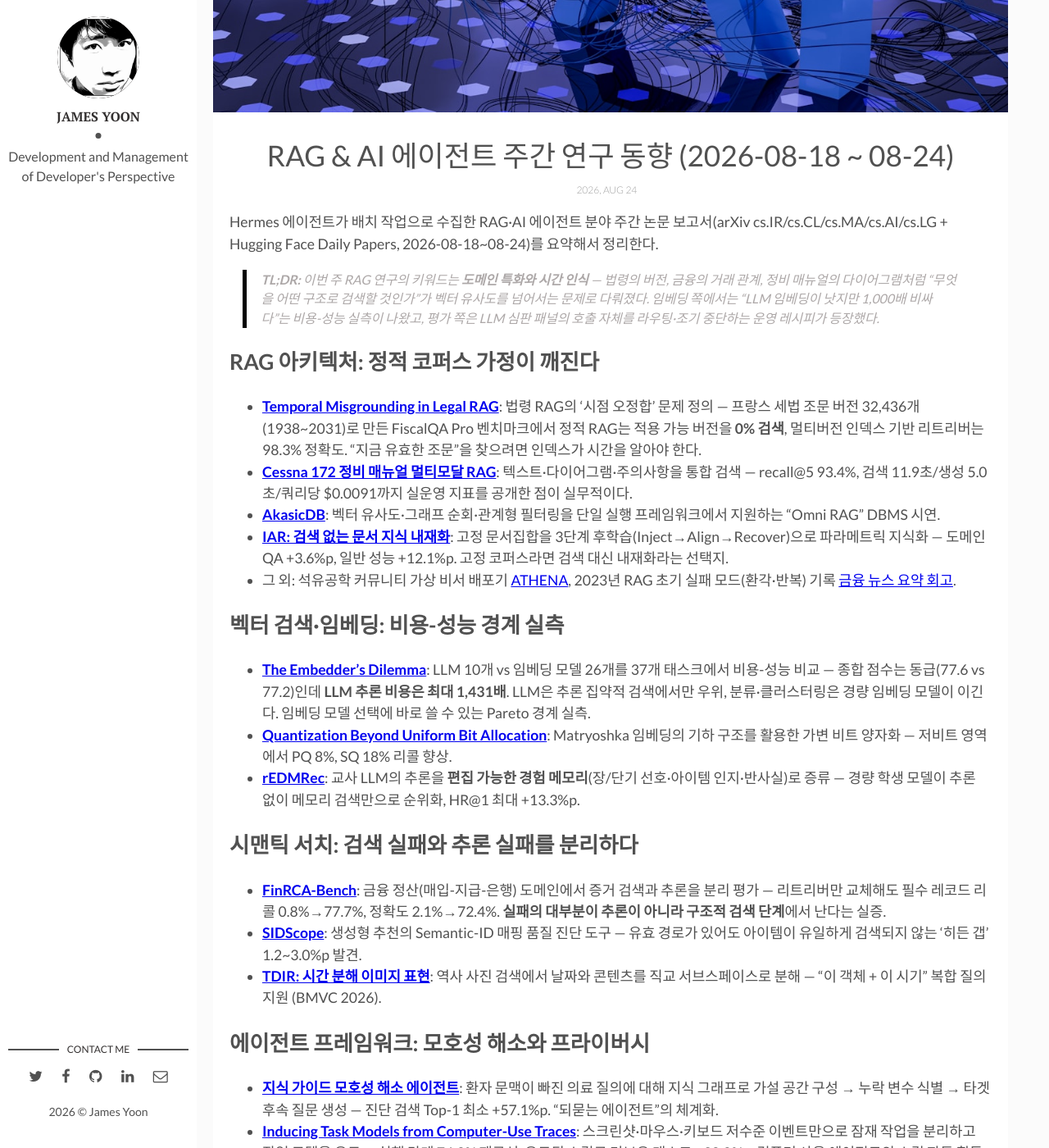
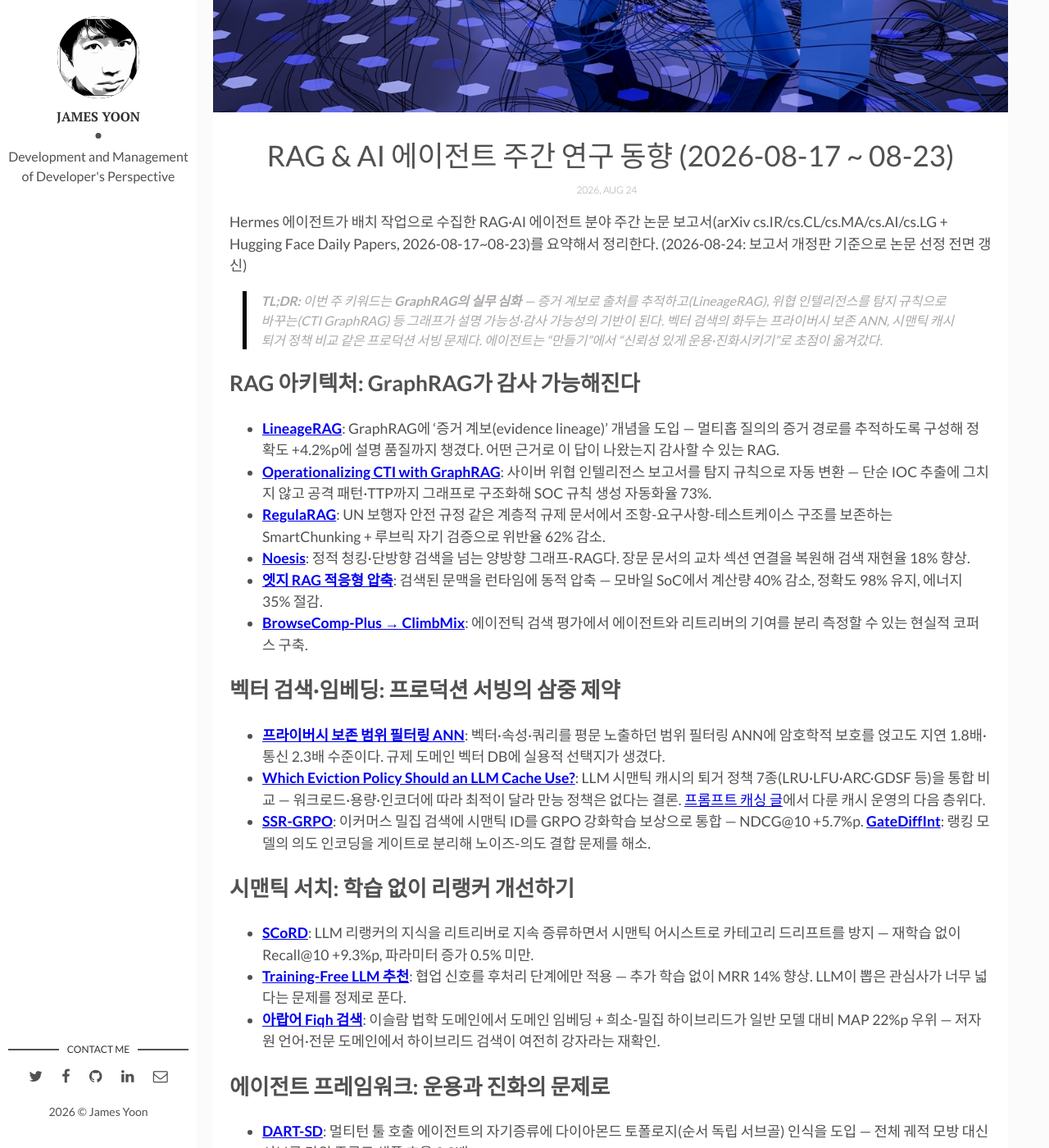
Before and after one commit to butteryoon/butteryoon.github.io, a Jekyll site: the page built from _posts/2026-08-24-rag_agent_weekly.md, in a window 1280 px wide and 1400 px high, scrolled down 383 px. Shown: the whole window at 82% size. Built offline with Jekyll 4.4.1, drawn with Linux system fonts in a browser that asks for light colours; comment, search, counter and statistics services are not loaded; some of the changed text lies outside the part shown.

Commit message:
주간 글을 개정 보고서 기준으로 갱신 + humanize-korean 윤문 적용

```diff
--- a/_posts/2026-08-24-rag_agent_weekly.md
+++ b/_posts/2026-08-24-rag_agent_weekly.md
@@ -1,69 +1,72 @@
 ---
 layout: post
 comments: true
-title: "RAG & AI 에이전트 주간 연구 동향 (2026-08-18 ~ 08-24)"
+title: "RAG & AI 에이전트 주간 연구 동향 (2026-08-17 ~ 08-23)"
 description: "이번 주 arXiv에 올라온 RAG, 벡터 검색, 리랭킹, 에이전트 프레임워크·평가 분야 주요 논문 요약"
 img: ai_abstract_title.jpg
 date: 2026-08-24 00:05:00 +0900
-last_modified_at: 2026-08-24 00:05:00 +0900
+last_modified_at: 2026-08-24 01:25:00 +0900
 tags: [rag, ai agent, llm, vector database, reranking, arxiv, weekly] # add tag
 related: llm
 categories: dev
 ---
 
-Hermes 에이전트가 배치 작업으로 수집한 RAG·AI 에이전트 분야 주간 논문 보고서(arXiv cs.IR/cs.CL/cs.MA/cs.AI/cs.LG + Hugging Face Daily Papers, 2026-08-18~08-24)를 요약해서 정리한다.
+Hermes 에이전트가 배치 작업으로 수집한 RAG·AI 에이전트 분야 주간 논문 보고서(arXiv cs.IR/cs.CL/cs.MA/cs.AI/cs.LG + Hugging Face Daily Papers, 2026-08-17~08-23)를 요약해서 정리한다. (2026-08-24: 보고서 개정판 기준으로 논문 선정 전면 갱신)
 
 <!--more-->
 
-> **TL;DR:** 이번 주 RAG 연구의 키워드는 **도메인 특화와 시간 인식** — 법령의 버전, 금융의 거래 관계, 정비 매뉴얼의 다이어그램처럼 "무엇을 어떤 구조로 검색할 것인가"가 벡터 유사도를 넘어서는 문제로 다뤄졌다. 임베딩 쪽에서는 "LLM 임베딩이 낫지만 1,000배 비싸다"는 비용-성능 실측이 나왔고, 평가 쪽은 LLM 심판 패널의 호출 자체를 라우팅·조기 중단하는 운영 레시피가 등장했다.
+> **TL;DR:** 이번 주 키워드는 **GraphRAG의 실무 심화** — 증거 계보로 출처를 추적하고(LineageRAG), 위협 인텔리전스를 탐지 규칙으로 바꾸는(CTI GraphRAG) 등 그래프가 설명 가능성·감사 가능성의 기반이 된다. 벡터 검색의 화두는 프라이버시 보존 ANN, 시맨틱 캐시 퇴거 정책 비교 같은 프로덕션 서빙 문제다. 에이전트는 "만들기"에서 "신뢰성 있게 운용·진화시키기"로 초점이 옮겨갔다.
 
-## RAG 아키텍처: 정적 코퍼스 가정이 깨진다
+## RAG 아키텍처: GraphRAG가 감사 가능해진다
 
-- **[Temporal Misgrounding in Legal RAG](https://arxiv.org/abs/2608.09393)**: 법령 RAG의 '시점 오정합' 문제 정의 — 프랑스 세법 조문 버전 32,436개(1938~2031)로 만든 FiscalQA Pro 벤치마크에서 정적 RAG는 적용 가능 버전을 **0% 검색**, 멀티버전 인덱스 기반 리트리버는 98.3% 정확도. "지금 유효한 조문"을 찾으려면 인덱스가 시간을 알아야 한다.
-- **[Cessna 172 정비 매뉴얼 멀티모달 RAG](https://arxiv.org/abs/2608.18465)**: 텍스트·다이어그램·주의사항을 통합 검색 — recall@5 93.4%, 검색 11.9초/생성 5.0초/쿼리당 $0.0091까지 실운영 지표를 공개한 점이 실무적이다.
-- **[AkasicDB](https://arxiv.org/abs/2608.09214)**: 벡터 유사도·그래프 순회·관계형 필터링을 단일 실행 프레임워크에서 지원하는 "Omni RAG" DBMS 시연.
-- **[IAR: 검색 없는 문서 지식 내재화](https://arxiv.org/abs/2608.20281)**: 고정 문서집합을 3단계 후학습(Inject→Align→Recover)으로 파라메트릭 지식화 — 도메인 QA +3.6%p, 일반 성능 +12.1%p. 고정 코퍼스라면 검색 대신 내재화라는 선택지.
-- 그 외: 석유공학 커뮤니티 가상 비서 배포기 [ATHENA](https://arxiv.org/abs/2608.19199), 2023년 RAG 초기 실패 모드(환각·반복) 기록 [금융 뉴스 요약 회고](https://arxiv.org/abs/2608.19526).
+- **[LineageRAG](https://arxiv.org/abs/2608.16004)**: GraphRAG에 '증거 계보(evidence lineage)' 개념을 도입 — 멀티홉 질의의 증거 경로를 추적하도록 구성해 정확도 +4.2%p에 설명 품질까지 챙겼다. 어떤 근거로 이 답이 나왔는지 감사할 수 있는 RAG.
+- **[Operationalizing CTI with GraphRAG](https://arxiv.org/abs/2608.13050)**: 사이버 위협 인텔리전스 보고서를 탐지 규칙으로 자동 변환 — 단순 IOC 추출에 그치지 않고 공격 패턴·TTP까지 그래프로 구조화해 SOC 규칙 생성 자동화율 73%.
+- **[RegulaRAG](https://arxiv.org/abs/2608.16394)**: UN 보행자 안전 규정 같은 계층적 규제 문서에서 조항-요구사항-테스트케이스 구조를 보존하는 SmartChunking + 루브릭 자기 검증으로 위반율 62% 감소.
+- **[Noesis](https://arxiv.org/abs/2608.15919)**: 정적 청킹·단방향 검색을 넘는 양방향 그래프-RAG다. 장문 문서의 교차 섹션 연결을 복원해 검색 재현율 18% 향상.
+- **[엣지 RAG 적응형 압축](https://arxiv.org/abs/2608.19535)**: 검색된 문맥을 런타임에 동적 압축 — 모바일 SoC에서 계산량 40% 감소, 정확도 98% 유지, 에너지 35% 절감.
+- **[BrowseComp-Plus → ClimbMix](https://arxiv.org/abs/2608.20317)**: 에이전틱 검색 평가에서 에이전트와 리트리버의 기여를 분리 측정할 수 있는 현실적 코퍼스 구축.
 
-## 벡터 검색·임베딩: 비용-성능 경계 실측
+## 벡터 검색·임베딩: 프로덕션 서빙의 삼중 제약
 
-- **[The Embedder's Dilemma](https://arxiv.org/abs/2608.12875)**: LLM 10개 vs 임베딩 모델 26개를 37개 태스크에서 비용-성능 비교 — 종합 점수는 동급(77.6 vs 77.2)인데 **LLM 추론 비용은 최대 1,431배**. LLM은 추론 집약적 검색에서만 우위, 분류·클러스터링은 경량 임베딩 모델이 이긴다. 임베딩 모델 선택에 바로 쓸 수 있는 Pareto 경계 실측.
-- **[Quantization Beyond Uniform Bit Allocation](https://arxiv.org/abs/2608.19388)**: Matryoshka 임베딩의 기하 구조를 활용한 가변 비트 양자화 — 저비트 영역에서 PQ 8%, SQ 18% 리콜 향상.
-- **[rEDMRec](https://arxiv.org/abs/2608.18952)**: 교사 LLM의 추론을 **편집 가능한 경험 메모리**(장/단기 선호·아이템 인지·반사실)로 증류 — 경량 학생 모델이 추론 없이 메모리 검색만으로 순위화, HR@1 최대 +13.3%p.
+- **[프라이버시 보존 범위 필터링 ANN](https://arxiv.org/abs/2608.16488)**: 벡터·속성·쿼리를 평문 노출하던 범위 필터링 ANN에 암호학적 보호를 얹고도 지연 1.8배·통신 2.3배 수준이다. 규제 도메인 벡터 DB에 실용적 선택지가 생겼다.
+- **[Which Eviction Policy Should an LLM Cache Use?](https://arxiv.org/abs/2608.20280)**: LLM 시맨틱 캐시의 퇴거 정책 7종(LRU·LFU·ARC·GDSF 등)을 통합 비교 — 워크로드·용량·인코더에 따라 최적이 달라 만능 정책은 없다는 결론. [프롬프트 캐싱 글]({{site.baseurl}}/dev/2026/08/05/prompt-caching-guide.html)에서 다룬 캐시 운영의 다음 층위다.
+- **[SSR-GRPO](https://arxiv.org/abs/2608.19595)**: 이커머스 밀집 검색에 시맨틱 ID를 GRPO 강화학습 보상으로 통합 — NDCG@10 +5.7%p. **[GateDiffInt](https://arxiv.org/abs/2608.18764)**: 랭킹 모델의 의도 인코딩을 게이트로 분리해 노이즈-의도 결합 문제를 해소.
 
-## 시맨틱 서치: 검색 실패와 추론 실패를 분리하다
+## 시맨틱 서치: 학습 없이 리랭커 개선하기
 
-- **[FinRCA-Bench](https://arxiv.org/abs/2608.18534)**: 금융 정산(매입-지급-은행) 도메인에서 증거 검색과 추론을 분리 평가 — 리트리버만 교체해도 필수 레코드 리콜 0.8%→77.7%, 정확도 2.1%→72.4%. **실패의 대부분이 추론이 아니라 구조적 검색 단계**에서 난다는 실증.
-- **[SIDScope](https://arxiv.org/abs/2608.18779)**: 생성형 추천의 Semantic-ID 매핑 품질 진단 도구 — 유효 경로가 있어도 아이템이 유일하게 검색되지 않는 '히든 갭' 1.2~3.0%p 발견.
-- **[TDIR: 시간 분해 이미지 표현](https://arxiv.org/abs/2608.18694)**: 역사 사진 검색에서 날짜와 콘텐츠를 직교 서브스페이스로 분해 — "이 객체 + 이 시기" 복합 질의 지원 (BMVC 2026).
+- **[SCoRD](https://arxiv.org/abs/2608.19998)**: LLM 리랭커의 지식을 리트리버로 지속 증류하면서 시맨틱 어시스트로 카테고리 드리프트를 방지 — 재학습 없이 Recall@10 +9.3%p, 파라미터 증가 0.5% 미만.
+- **[Training-Free LLM 추천](https://arxiv.org/abs/2608.19665)**: 협업 신호를 후처리 단계에만 적용 — 추가 학습 없이 MRR 14% 향상. LLM이 뽑은 관심사가 너무 넓다는 문제를 정제로 푼다.
+- **[아랍어 Fiqh 검색](https://arxiv.org/abs/2608.20246)**: 이슬람 법학 도메인에서 도메인 임베딩 + 희소-밀집 하이브리드가 일반 모델 대비 MAP 22%p 우위 — 저자원 언어·전문 도메인에서 하이브리드 검색이 여전히 강자라는 재확인.
 
-## 에이전트 프레임워크: 모호성 해소와 프라이버시
+## 에이전트 프레임워크: 운용과 진화의 문제로
 
-- **[지식 가이드 모호성 해소 에이전트](https://arxiv.org/abs/2608.19875)**: 환자 문맥이 빠진 의료 질의에 대해 지식 그래프로 가설 공간 구성 → 누락 변수 식별 → 타겟 후속 질문 생성 — 진단 검색 Top-1 최소 +57.1%p. "되묻는 에이전트"의 체계화.
-- **[Inducing Task Models from Computer-Use Traces](https://arxiv.org/abs/2608.20319)**: 스크린샷·마우스·키보드 저수준 이벤트만으로 잠재 작업을 분리하고 작업 모델을 유도 — 실행 단계 74.9% 재구성, 유도된 스킬로 미보유 태스크 +30.0%p. 컴퓨터 사용 에이전트의 스킬 자동 획득 방향.
-- **[Multi-Agent AI Safety as an Institutional Design Problem](https://arxiv.org/abs/2608.09828)**: 멀티 에이전트 안전을 '제도 설계' 관점으로 재정의 — 상세 헌법 프롬프트 + 출처 인식 가드에서 위반 0/384. [가드레일 Security 계층 글]({{site.baseurl}}/tools/2026/07/25/hermes_guardrail_security.html)에서 다룬 액션 가드의 상위 설계 문제다.
-- **[Redakto](https://arxiv.org/abs/2608.18260)**: LLM 입력 전 PII 익명화 도구 — 웹앱·REST·**MCP 훅** 제공, 로컬 배포 가능. 온프레미스 에이전트 파이프라인에 바로 붙일 수 있는 형태.
+- **[DART-SD](https://arxiv.org/abs/2608.18524)**: 멀티턴 툴 호출 에이전트의 자기증류에 다이아몬드 토폴로지(순서 독립 서브골) 인식을 도입 — 전체 궤적 모방 대신 서브골 단위 증류로 샘플 효율 3.2배.
+- **[MidTool](https://arxiv.org/abs/2608.20314)**: 미드트레이닝 데이터 합성으로 툴 사용 능력 강화 — 7B 모델이 툴 벤치마크에서 70B 베이스라인을 넘었다. 지난주의 "툴 확장 > 모델 확장" 흐름과 같은 방향.
+- **[Break It Down, Pass It On](https://arxiv.org/abs/2608.20274)**: 에이전트가 익힌 스킬의 교차 태스크 전이는 오히려 해로울 수 있다 — 분해·검증·선택 파이프라인으로 전이 성공률 67%→89%. [Agent Skills 글]({{site.baseurl}}/tools/2026/08/11/agent_skills_engineering_workflows.html)처럼 스킬 생태계가 커질수록 중요해질 문제.
+- **[Inducing Task Models from Computer-Use Traces](https://arxiv.org/abs/2608.20319)**: 스크린샷·마우스·키보드 흔적만으로 심볼릭 태스크 모델을 유도한다. 업무 프로세스를 학습·재현·감사할 수 있다.
+- **[Learning When to Think](https://arxiv.org/abs/2608.20256)**: 문제 난이도에 따라 모델이 사고 깊이를 스스로 조절 — 같은 정확도에서 토큰 38% 절감.
+- 도메인 특화 멀티에이전트 실증도 세 편 나왔다. 의료 QA [적응형 메모리·반성](https://arxiv.org/abs/2608.19029)(환각 31% 감소), [메탄 배출 분석 로컬 배포](https://arxiv.org/abs/2608.18473)(처리 시간 85% 단축), 치과 진단 [DentAgent](https://arxiv.org/abs/2608.18878)(정확도 92.3%). 그 외 [자율주행 상식 추론 오케스트레이션](https://arxiv.org/abs/2608.20129), [여행 수요 예측 3에이전트](https://arxiv.org/abs/2608.20320).
 
-## 에이전트 평가: 심판을 언제 부르고 언제 멈출까
+## 에이전트 평가: 자동화 점수가 전부가 아니다
 
-- **[Stopping and Routing LLM Judge Panels](https://arxiv.org/abs/2608.19802)**: 다수 LLM 심판 중 누구를·어느 예시에·언제까지 호출할지를 역할(복사/보완/전문가) 추정으로 정책화 — 복사 심판 제거, 전문가 조건부 라우팅, 이득 임계 미만 시 조기 중단. LLM-as-a-Judge 비용 최적화의 운영 레시피.
-- **[ConceptGuard](https://arxiv.org/abs/2608.20338)**: 언러닝을 사실 회수가 아닌 **이중 용도 개념의 문맥 분리**로 평가 — 기존 기법들의 문맥 분리력이 약함을 확인.
-- **[HealMed](https://arxiv.org/abs/2608.19981)**: 9개 언어·23명 의사가 2년간 만든 다국어 의료 벤치마크 — 의료 특화 모델이 오히려 언어 간 격차가 크고 일관성이 없다는 결과.
-- **[공공 고위험 문서 추출 평가](https://arxiv.org/abs/2608.18289)**: 오픈 OCR·LLM·VLM 35개 설정 중 F1>0.5는 4개뿐 — VLM 우위이나 실용 수준 미달, OCR 출력의 구조 보존이 핵심 변수.
+- **[CentaurBench](https://arxiv.org/abs/2608.18554)**: "자동화 잘하는 모델"과 "인간 작업을 잘 증강하는 모델"의 순위가 다르다 — 증강 vs 자동화 이중 평가로 실무 협업 관점을 벤치마크에 넣었다.
+- **[InsufficiencyBench](https://arxiv.org/abs/2608.20220)**: 법무 자문에서 사용자가 빠뜨린 사실이 결론을 바꿀 때 모델이 되묻는지 측정 — GPT-4o 재질문율 34%로 실무 부적합 판정.
+- **[ContractScrub](https://arxiv.org/abs/2608.20204)**: 계약서 최종 검토 자동화 — LLM은 다중 패스로 F1 +15%p 개선되지만 인간 변호사 대비 누락 42%.
+- **[FormalTCS](https://arxiv.org/abs/2608.20153)**: 정형 이론 CS 연구 전 과정(추측→증명→형식화) 평가 — 프론티어 모델 완전 해결률 23%. **[AI4AI-Bench](https://arxiv.org/abs/2608.20318)**: 재귀적 자기 개선 능력 측정 — 현재 모델 성공률 12%.
 
 ## 정리
 
-- **RAG**: 정적 코퍼스 가정 붕괴 — 버전 인덱스(법령), 거래 구조(금융), 멀티모달(정비), 그리고 아예 내재화(IAR)까지 선택지 분화
-- **임베딩**: "LLM이 낫다"가 아니라 "어느 태스크에서 몇 배 비싸게 낫나" — Pareto 실측의 시대
-- **시맨틱 서치**: 검색 실패와 추론 실패의 분리 측정이 표준화되는 중
-- **에이전트**: 모호하면 되묻기, 흔적에서 스킬 유도, 멀티 에이전트 안전의 제도 설계화
-- **평가**: 심판 패널 자체가 비용 최적화 대상 — 라우팅·조기 중단 정책 등장
+- **RAG**: GraphRAG가 정확도만이 아니라 설명·감사 가능성까지 다룬다 — 보안·규제 고위험 도메인 실증 등장
+- **벡터 검색**: 프라이버시·비용·운영의 삼중 제약 최적화 — 시맨틱 캐시 퇴거 정책까지 벤치마크 대상
+- **시맨틱 서치**: 재학습 없는 리랭커 개선(증류·후처리)과 도메인 하이브리드의 건재
+- **에이전트**: 스킬 전이의 신뢰성, 흔적 기반 태스크 모델 유도, 적응형 사고 깊이 — 운용·진화 단계 진입
+- **평가**: 증강 능력, 되묻기, 자기 개선 — 자동화 점수 하나로 못 재는 차원들이 벤치마크화
 
-운영 중인 시스템에 바로 시사점이 있는 것은 The Embedder's Dilemma(임베딩 모델 선정 근거), FinRCA-Bench(RAG 장애의 검색/추론 분리 진단), Redakto(온프레미스 PII 전처리) 세 편이다.
+운영 중인 시스템에 바로 시사점이 있는 것은 세 편이다. Which Eviction Policy(시맨틱 캐시 정책 선택), LineageRAG(RAG 출처 감사), Break It Down(에이전트 스킬 전이 검증).
 
 ## 참고
 
 - 각 논문의 arXiv 링크는 본문에 표기 (2608.xxxxx 시리즈)
 - [지난 주간 동향 (2026-08-10~16)]({{site.baseurl}}/dev/2026/08/16/rag_agent_weekly.html)
-- [가드레일 Security 계층 통합 (관련글)]({{site.baseurl}}/tools/2026/07/25/hermes_guardrail_security.html)
-- [RRF 튜닝 가이드 해설 (관련글)]({{site.baseurl}}/tools/2026/08/17/rrf_tuning_agent_retrieval.html)
+- [Prompt Caching 실전 가이드 (관련글)]({{site.baseurl}}/dev/2026/08/05/prompt-caching-guide.html)
+- [Agent Skills 엔지니어링 워크플로우 (관련글)]({{site.baseurl}}/tools/2026/08/11/agent_skills_engineering_workflows.html)
```
Also changed, not shown: _reports/20260824_report.md (+57 -33 lines), 1 other file.
